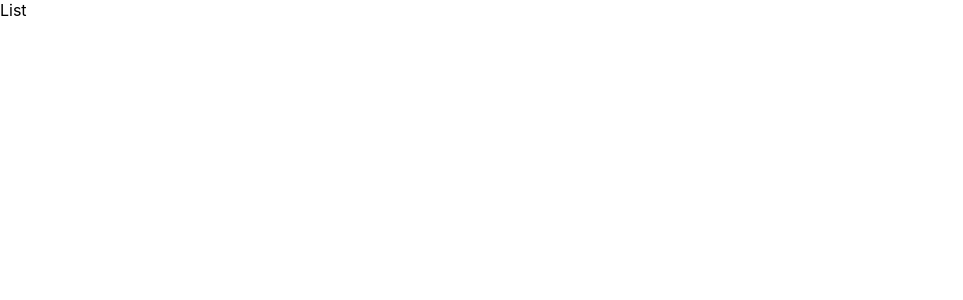
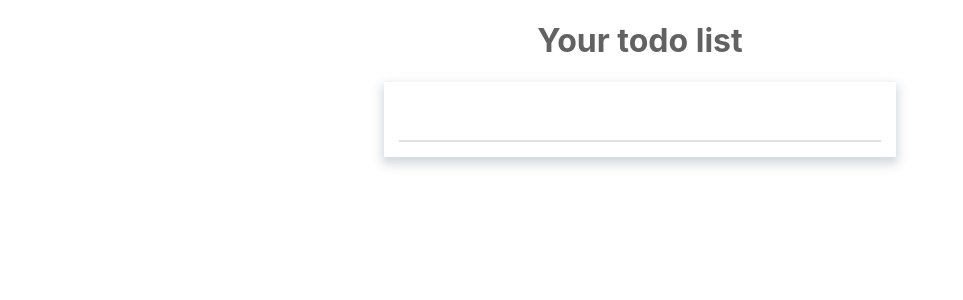
Before and after one commit to ooleksiuk/React-ToDo-App, a React (Create React App) app in the folder react-todo/: page / in a window 1280 px wide. Shown: the top 300 px of the page, without its empty margins (0-963 px from the left). Built offline with nearby package versions, Linux system fonts and the light colour scheme.

Commit message:
first steps

```diff
--- a/react-todo/src/App.css
+++ b/react-todo/src/App.css
@@ -36,3 +36,45 @@
     transform: rotate(360deg);
   }
 }
+
+.main-container{
+  display: flex;
+  flex-direction: column;
+  width: 40%;
+  justify-content: center;
+  margin: 0 auto;
+  align-items: center;
+  box-sizing: border-box;
+  color: #636263;
+}
+
+.todo-list-container{
+  display: flex;
+  flex-direction: column;
+  justify-content: center;
+  align-self: stretch;
+  padding: 15px 15px;
+  box-shadow: 0px 5px 10px 2px rgba(34, 60, 80, 0.2);
+}
+
+.todo-input{
+  box-sizing: border-box;
+  align-self: stretch;
+  border: none;
+  outline: none;
+  padding: 10px 10px;
+  color: #636263;
+  font-size: 20px;
+  width: 100%;
+}
+
+.todo-form{
+  align-self: stretch;
+  border: none;
+  border-bottom: 2px solid #E1E0E1;
+  outline: none;
+}
+
+header{
+  /* font-size: 1.5rem */
+}
--- a/react-todo/src/App.js
+++ b/react-todo/src/App.js
@@ -1,5 +1,6 @@
 import './App.css';
 import List from './containers/List';
+
 
 function App() {
   return <List />;
--- a/react-todo/src/containers/List/index.js
+++ b/react-todo/src/containers/List/index.js
@@ -1,6 +1,32 @@
-import {useState} from 'react';
+import React from 'react';
+import { useState } from 'react';
+
 const List = () => {
-  return (<div>List</div>)
+  const [inputText, setInputText] = useState('');
+
+  return (
+    <div className="main-container">
+      <header>
+        <h1> Your todo list </h1>
+      </header>
+      <div className="todo-list-container">
+        <InputForm />
+      </div>
+    </div>
+  );
+};
+
+const InputForm = () => {
+  // Form
+  // const inputTextHandler = (e) => {
+  //   console.log(e);
+  // };
+
+  return (
+    <form className="todo-form">
+      <input type="text" className="todo-input"></input>
+    </form>
+  );
 };
 
 export default List;
```
